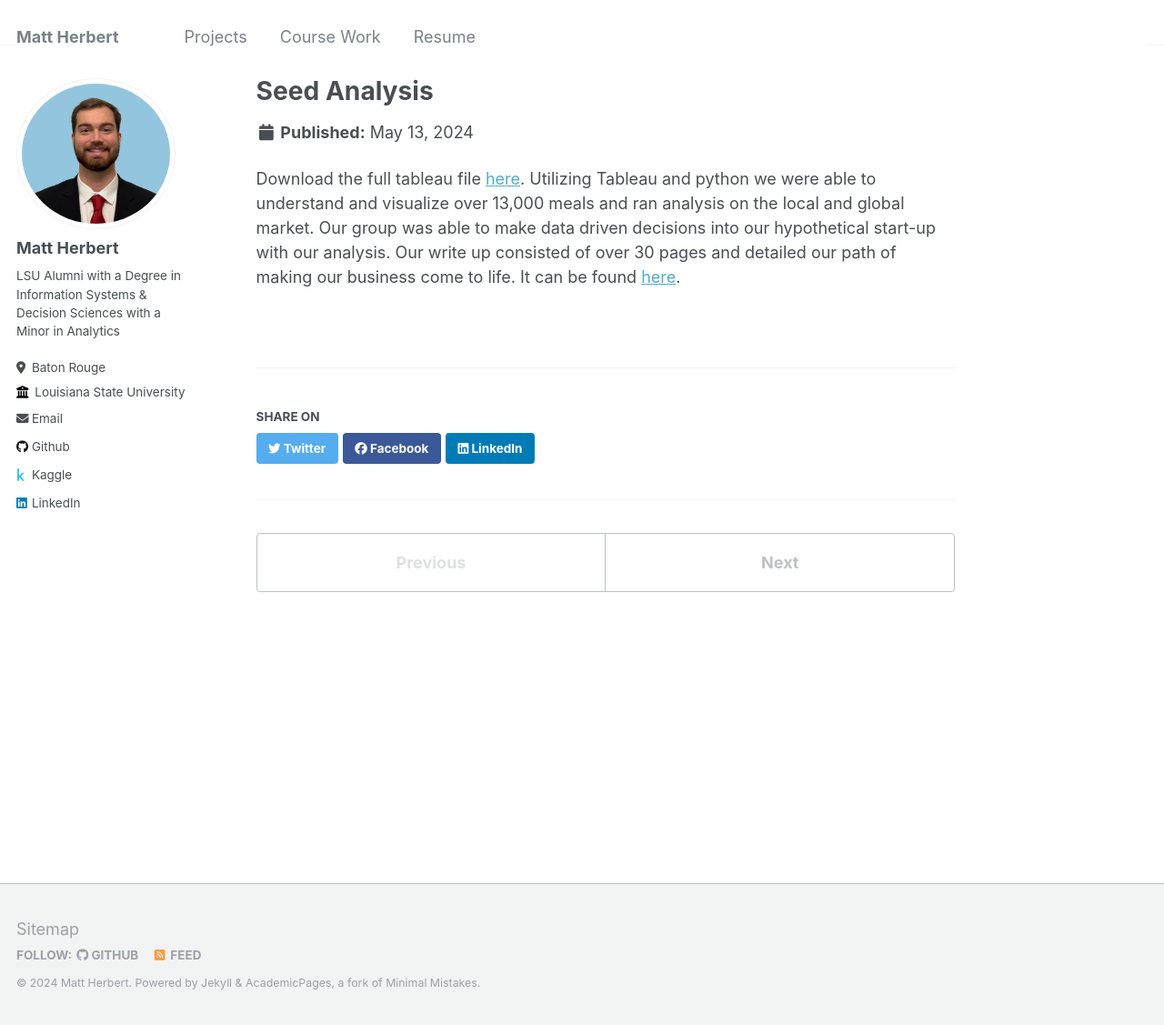
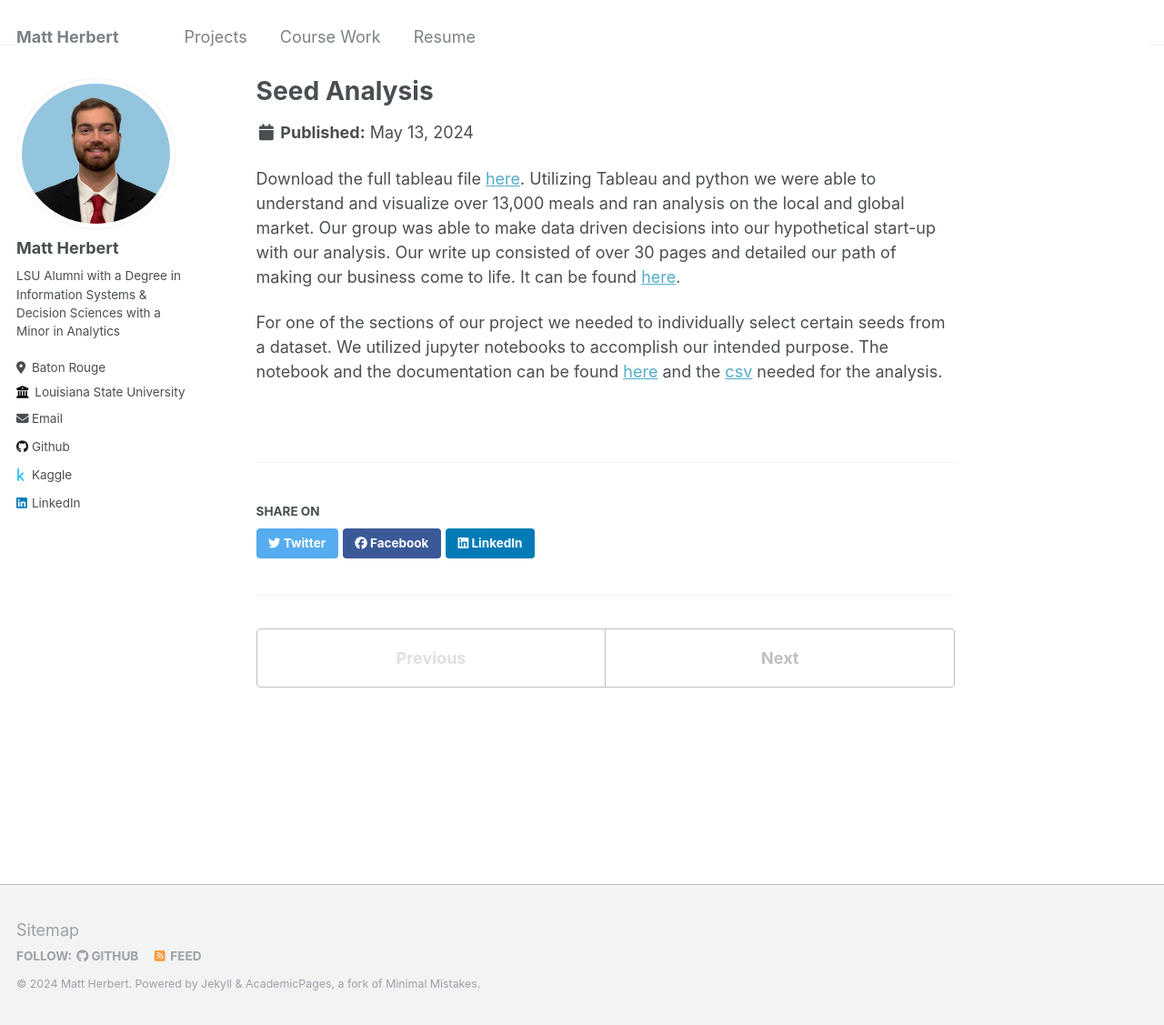
Before and after one commit to mherbe/mherbe.github.io, a Jekyll site: the page built from _portfolio/seed.md, in a window 1280 px wide and 1127 px high. Shown: the whole window at 91% size. Built offline with Jekyll 4.4.1, drawn with Linux system fonts in a browser that asks for light colours.

Commit message:
Update seed.md

```diff
--- a/_portfolio/seed.md
+++ b/_portfolio/seed.md
@@ -5,3 +5,5 @@ collection: portfolio
 ---
 
 Download the full tableau file [here](/files/4180final.twbx). Utilizing Tableau and python we were able to understand and visualize over 13,000 meals and ran analysis on the local and global market. Our group was able to make data driven decisions into our hypothetical start-up with our analysis. Our write up consisted of over 30 pages and detailed our path of making our business come to life. It can be found [here](/files/seedbusiness.pdf).
+
+For one of the sections of our project we needed to individually select certain seeds from a dataset. We utilized jupyter notebooks to accomplish our intended purpose. The notebook and the documentation can be found [here](/files/FoodChange.ipynb) and the [csv](/files/meal.cvs) needed for the analysis.
```
